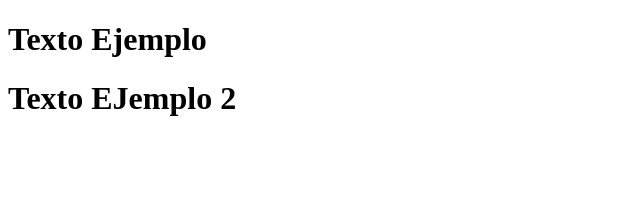
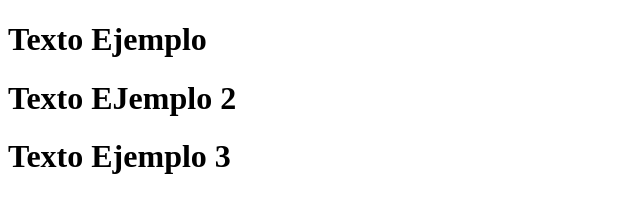
Before and after one commit to felipebaguena/fbp-geekshubs-fsd-val-html-css-17.1, a plain HTML site: page Index.html in a window 1280 px wide. Shown: the whole page, without its empty margins (0-640 px from the left). Drawn offline with Linux system fonts and the light colour scheme.

Commit message:
Primeros Cambios

```diff
--- a/Index.html
+++ b/Index.html
@@ -9,5 +9,6 @@
 <body>
     <h1>Texto Ejemplo</h1>
     <h1>Texto EJemplo 2</h1>
+    <h1>Texto Ejemplo 3</h1>
 </body>
 </html>
```
